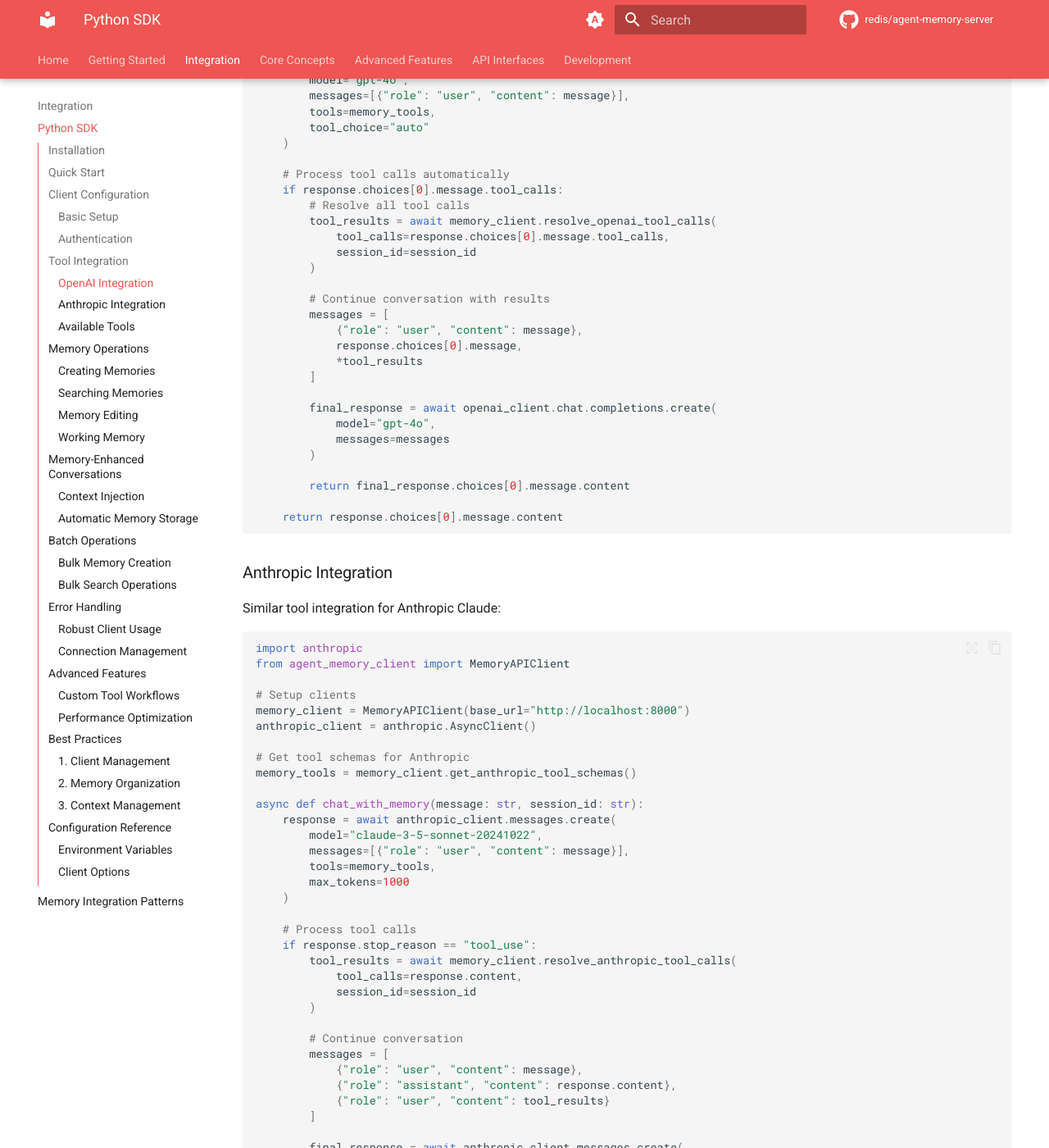
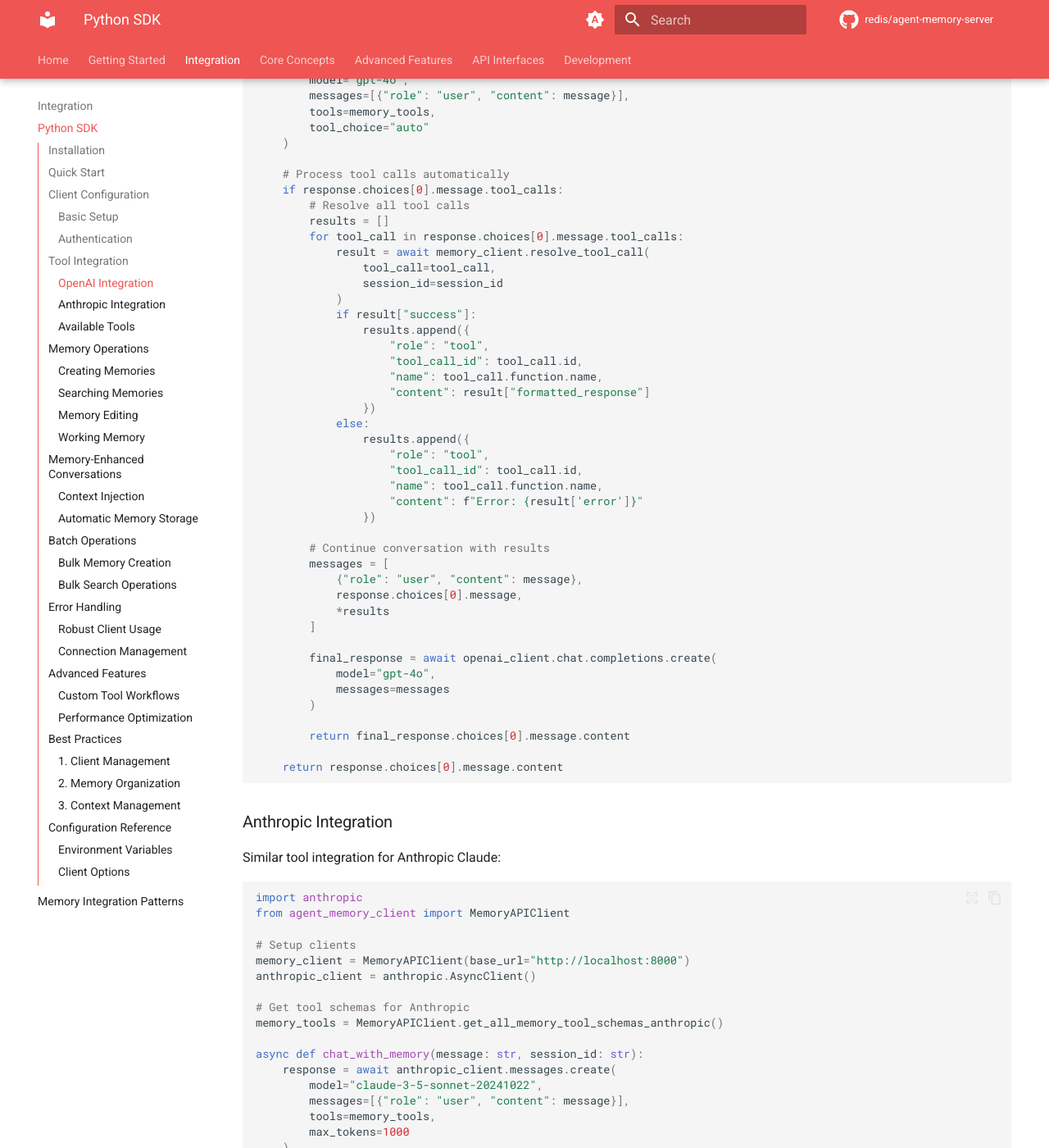
Before and after one commit to redis/agent-memory-server, an MkDocs documentation site: the page built from docs/python-sdk.md, in a window 1280 px wide and 1400 px high, scrolled down 2141 px. Shown: the whole window at 82% size. Built offline with MkDocs 1.6.1 and Material for MkDocs 9.7.7, drawn with Linux system fonts in a browser that asks for light colours; comment, search, counter and statistics services are not loaded; the version menu is left out; some of the changed text lies outside the part shown.

Commit message:
Fix incorrect tool method documentation
Replace non-existent get_openai_tool_schemas() and get_anthropic_tool_schemas()
methods with correct MemoryAPIClient.get_all_memory_tool_schemas() class methods.

Update resolve_openai_tool_calls() and resolve_anthropic_tool_calls() with
correct resolve_tool_call() interface for handling tool calls from any provider.

🤖 Generated with [Claude Code](https://claude.ai/code)

Co-Authored-By: Claude <noreply@anthropic.com>

```diff
--- a/docs/python-sdk.md
+++ b/docs/python-sdk.md
@@ -91,7 +91,7 @@ memory_client = MemoryAPIClient(base_url="http://localhost:8000")
 openai_client = openai.AsyncClient()
 
 # Get tool schemas for OpenAI
-memory_tools = memory_client.get_openai_tool_schemas()
+memory_tools = MemoryAPIClient.get_all_memory_tool_schemas()
 
 async def chat_with_memory(message: str, session_id: str):
     # Make request with memory tools
@@ -105,16 +105,32 @@ async def chat_with_memory(message: str, session_id: str):
     # Process tool calls automatically
     if response.choices[0].message.tool_calls:
         # Resolve all tool calls
-        tool_results = await memory_client.resolve_openai_tool_calls(
-            tool_calls=response.choices[0].message.tool_calls,
-            session_id=session_id
-        )
+        results = []
+        for tool_call in response.choices[0].message.tool_calls:
+            result = await memory_client.resolve_tool_call(
+                tool_call=tool_call,
+                session_id=session_id
+            )
+            if result["success"]:
+                results.append({
+                    "role": "tool",
+                    "tool_call_id": tool_call.id,
+                    "name": tool_call.function.name,
+                    "content": result["formatted_response"]
+                })
+            else:
+                results.append({
+                    "role": "tool",
+                    "tool_call_id": tool_call.id,
+                    "name": tool_call.function.name,
+                    "content": f"Error: {result['error']}"
+                })
 
         # Continue conversation with results
         messages = [
             {"role": "user", "content": message},
             response.choices[0].message,
-            *tool_results
+            *results
         ]
 
         final_response = await openai_client.chat.completions.create(
@@ -140,7 +156,7 @@ memory_client = MemoryAPIClient(base_url="http://localhost:8000")
 anthropic_client = anthropic.AsyncClient()
 
 # Get tool schemas for Anthropic
-memory_tools = memory_client.get_anthropic_tool_schemas()
+memory_tools = MemoryAPIClient.get_all_memory_tool_schemas_anthropic()
 
 async def chat_with_memory(message: str, session_id: str):
     response = await anthropic_client.messages.create(
@@ -152,16 +168,35 @@ async def chat_with_memory(message: str, session_id: str):
 
     # Process tool calls
     if response.stop_reason == "tool_use":
-        tool_results = await memory_client.resolve_anthropic_tool_calls(
-            tool_calls=response.content,
-            session_id=session_id
-        )
+        results = []
+        for content_block in response.content:
+            if content_block.type == "tool_use":
+                result = await memory_client.resolve_tool_call(
+                    tool_call={
+                        "type": "tool_use",
+                        "id": content_block.id,
+                        "name": content_block.name,
+                        "input": content_block.input
+                    },
+                    session_id=session_id
+                )
+                if result["success"]:
+                    results.append({
+                        "type": "tool_result",
+                        "tool_use_id": content_block.id,
+                        "content": result["formatted_response"]
+                    })
+                else:
+                    results.append({
+                        "type": "tool_result",
+                        "tool_use_id": content_block.id,
+                        "content": f"Error: {result['error']}"
+                    })
 
         # Continue conversation
         messages = [
             {"role": "user", "content": message},
-            {"role": "assistant", "content": response.content},
-            {"role": "user", "content": tool_results}
+            {"role": "assistant", "content": response.content + results}
         ]
 
         final_response = await anthropic_client.messages.create(
```
Also changed, not shown: docs/memory-integration-patterns.md (+3 -3 lines), docs/quick-start.md (+10 -6 lines).
